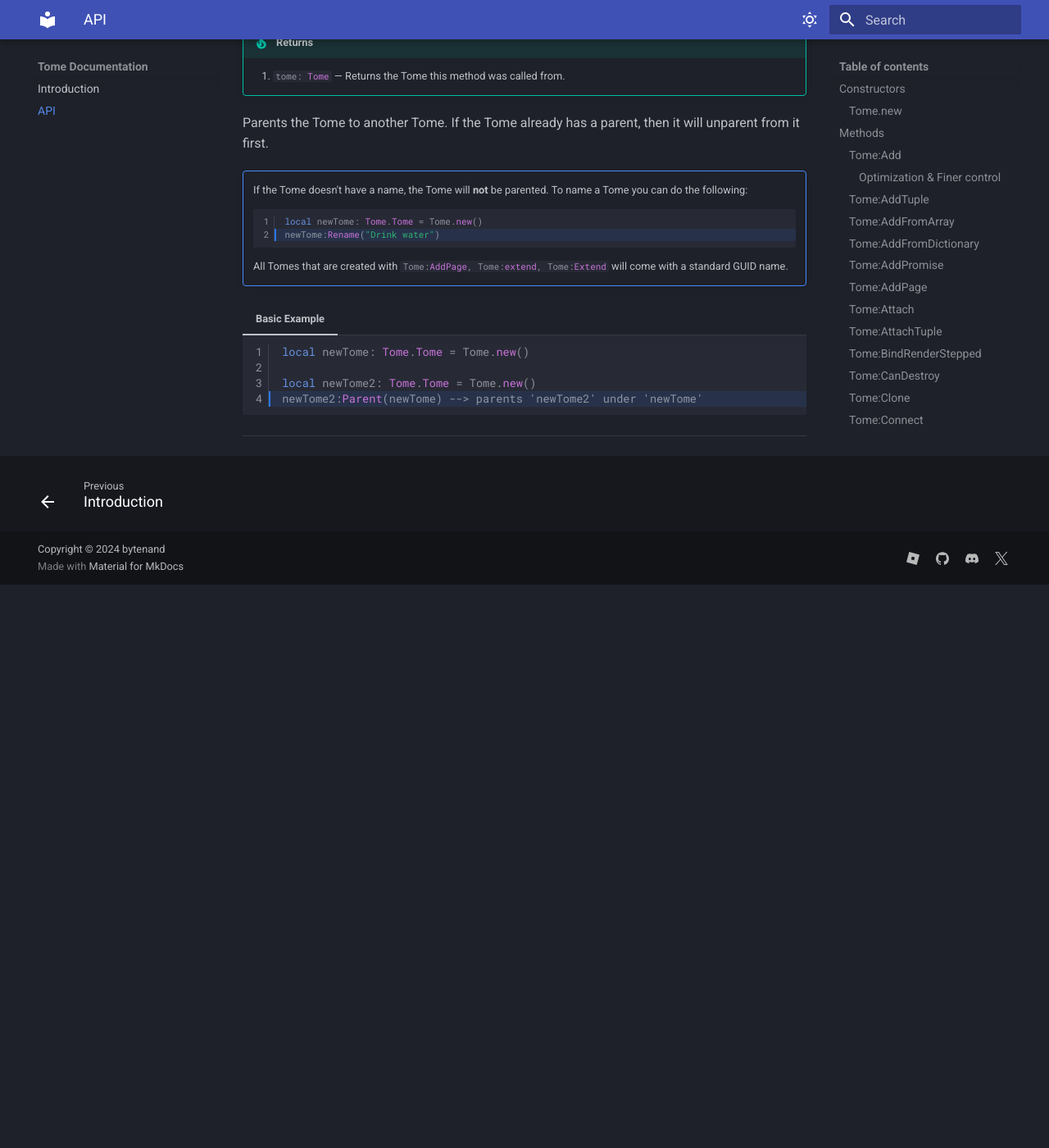
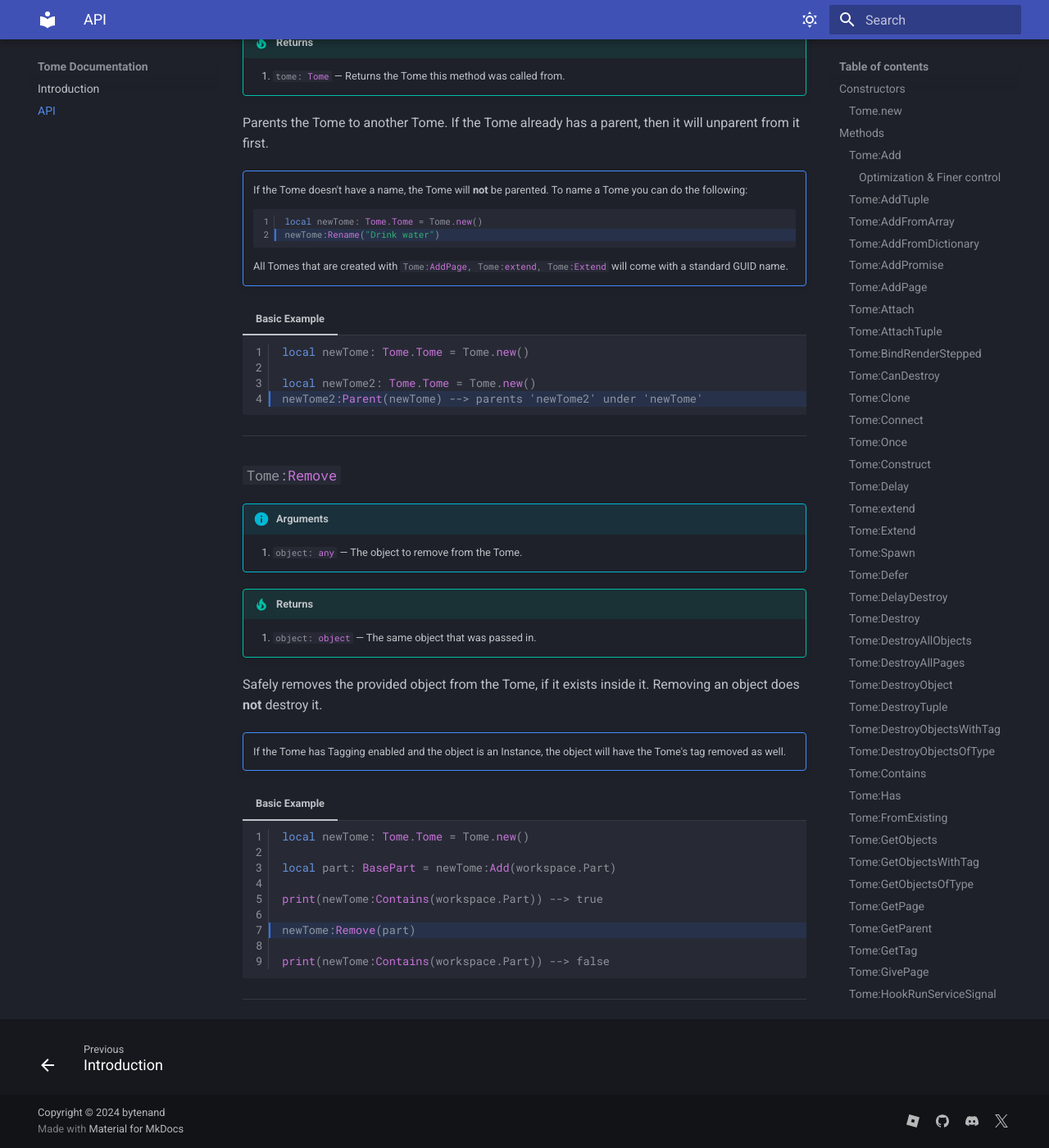
Before and after one commit to y29r/tome-docs, an MkDocs documentation site: the page built from docs/API.md, in a window 1280 px wide and 1400 px high, scrolled down 24833 px. Shown: the whole window at 82% size. Built offline with MkDocs 1.6.1 and Material for MkDocs 9.7.7, drawn with Linux system fonts in a browser that asks for light colours; before the commit the page ends 25546 px from its top, so only the background shows below that.

Commit message:
Added Tome:Remove

````diff
--- a/docs/API.md
+++ b/docs/API.md
@@ -1304,3 +1304,32 @@ Parents the Tome to another Tome. If the Tome already has a parent, then it will
 	```
 
 ---
+
+### `#!luau Tome:Remove`
+
+!!! info "Arguments"
+	1. `#!luau object: any` &mdash; The object to remove from the Tome.
+
+!!! tip "Returns"
+	1. `#!luau object: object` &mdash; The same object that was passed in.
+
+Safely removes the provided object from the Tome, if it exists inside it.
+Removing an object does **not** destroy it.
+
+!!! note ""
+	If the Tome has Tagging enabled and the object is an Instance, the object will have the Tome's tag removed as well.
+
+=== "Basic Example"
+	```luau linenums="1" hl_lines="7-7"
+	local newTome: Tome.Tome = Tome.new()
+
+	local part: BasePart = newTome:Add(workspace.Part)
+
+	print(newTome:Contains(workspace.Part)) --> true
+
+	newTome:Remove(part)
+
+	print(newTome:Contains(workspace.Part)) --> false
+	```
+
+---
````
